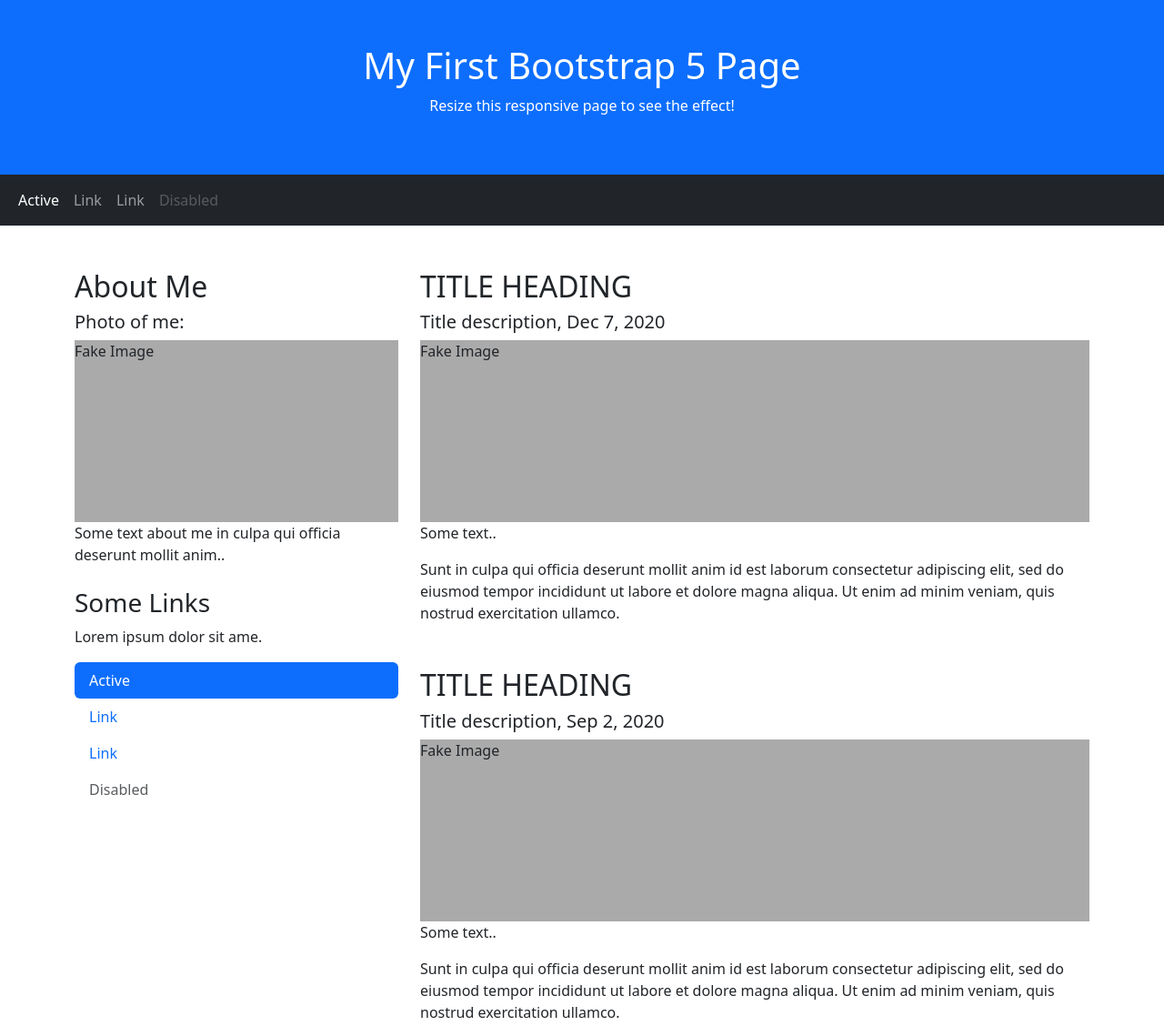
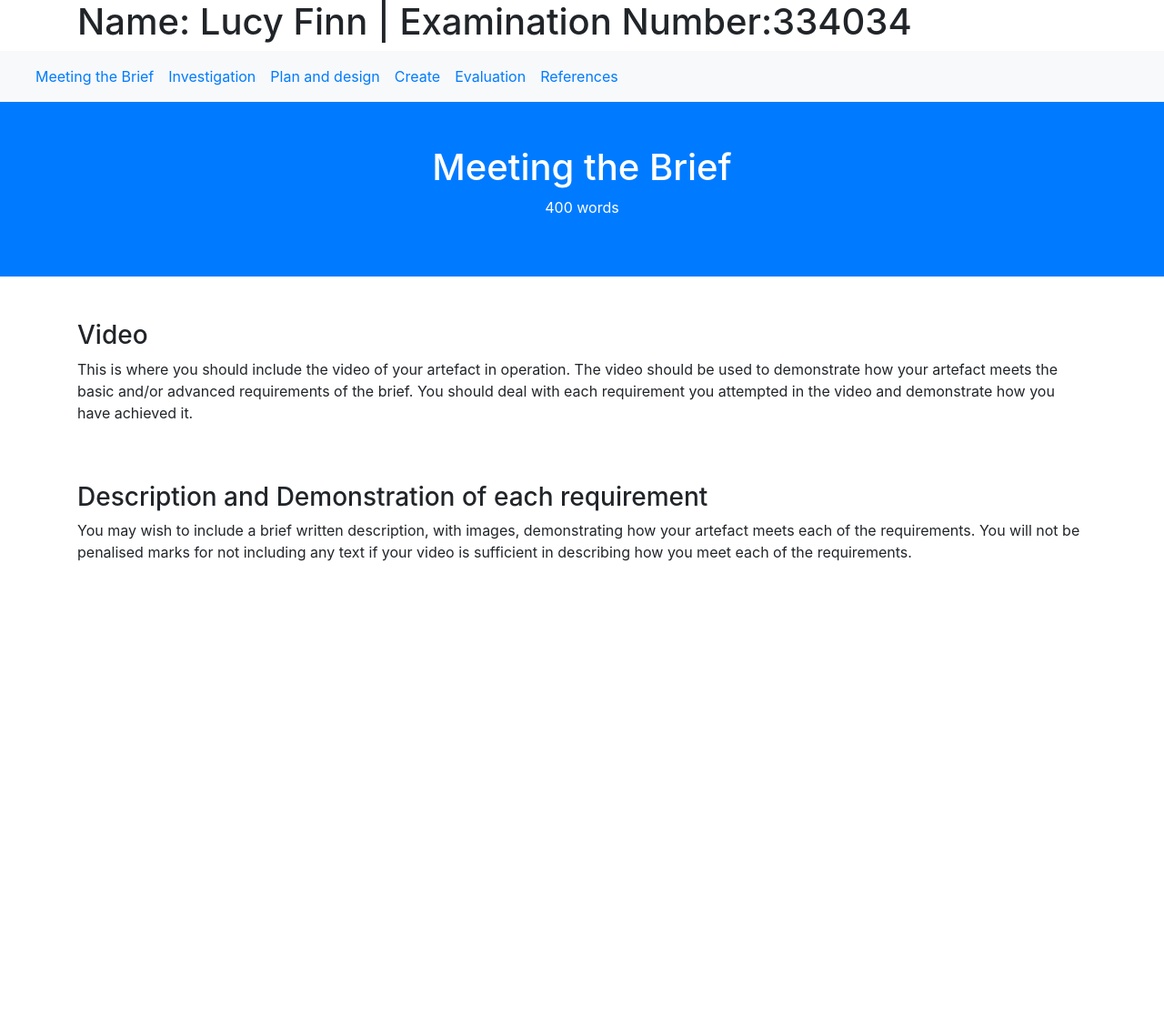
Before and after one commit to LucyFinn/Project, a plain HTML site: page index.html in a window 1280 px wide. Shown: the top 1128 px of the page at 91% size. After the commit the page ends 800 px from the top, so only its background shows below. Drawn offline with nearby package versions, Linux system fonts and the light colour scheme.

Commit message:
Update index.html

```diff
--- a/index.html
+++ b/index.html
@@ -1,87 +1,78 @@
 <!DOCTYPE html>
 <html lang="en">
 <head>
-  <title>Bootstrap 5 Website Example</title>
+  <title>Project Report Examination Number</title>
   <meta charset="utf-8">
   <meta name="viewport" content="width=device-width, initial-scale=1">
-  <link href="https://cdn.jsdelivr.net/npm/bootstrap@5.3.3/dist/css/bootstrap.min.css" rel="stylesheet">
-  <script src="https://cdn.jsdelivr.net/npm/bootstrap@5.3.3/dist/js/bootstrap.bundle.min.js"></script>
-  <style>
-  .fakeimg {
-    height: 200px;
-    background: #aaa;
-  }
-  </style>
+  <link href="css/bootstrap.min.css" rel="stylesheet">
+  <script src="js/bootstrap.bundle.min.js"></script>
 </head>
 <body>
 
-<div class="p-5 bg-primary text-white text-center">
-  <h1>My First Bootstrap 5 Page</h1>
-  <p>Resize this responsive page to see the effect!</p>
+<div class="container">
+  <h1>Name: Lucy Finn | Examination Number:334034</h1>
+
 </div>
-
-<nav class="navbar navbar-expand-sm bg-dark navbar-dark">
+<nav class="navbar navbar-expand-sm bg-light">
   <div class="container-fluid">
     <ul class="navbar-nav">
       <li class="nav-item">
-        <a class="nav-link active" href="#">Active</a>
+        <a class="nav-link" href="index.html">Meeting the Brief</a>
       </li>
       <li class="nav-item">
-        <a class="nav-link" href="#">Link</a>
+        <a class="nav-link" href="investigation.html">Investigation</a>
       </li>
       <li class="nav-item">
-        <a class="nav-link" href="#">Link</a>
+        <a class="nav-link" href="plan_design.html">Plan and design</a>
       </li>
       <li class="nav-item">
-        <a class="nav-link disabled" href="#">Disabled</a>
+        <a class="nav-link" href="create.html">Create</a>
+      </li>
+      <li class="nav-item">
+        <a class="nav-link" href="evaluation.html">Evaluation</a>
+      </li>
+         <li class="nav-item">
+        <a class="nav-link" href="references.html">References</a>
       </li>
     </ul>
   </div>
 </nav>
 
+
+<div class="container-fluid p-5 bg-primary text-white text-center">
+  <h1>Meeting the Brief</h1>
+  <p>400 words</p>
+
+
+
+</div>
+
 <div class="container mt-5">
   <div class="row">
-    <div class="col-sm-4">
-      <h2>About Me</h2>
-      <h5>Photo of me:</h5>
-      <div class="fakeimg">Fake Image</div>
-      <p>Some text about me in culpa qui officia deserunt mollit anim..</p>
-      <h3 class="mt-4">Some Links</h3>
-      <p>Lorem ipsum dolor sit ame.</p>
-      <ul class="nav nav-pills flex-column">
-        <li class="nav-item">
-          <a class="nav-link active" href="#">Active</a>
-        </li>
-        <li class="nav-item">
-          <a class="nav-link" href="#">Link</a>
-        </li>
-        <li class="nav-item">
-          <a class="nav-link" href="#">Link</a>
-        </li>
-        <li class="nav-item">
-          <a class="nav-link disabled" href="#">Disabled</a>
-        </li>
-      </ul>
-      <hr class="d-sm-none">
+    <div class="col-sm-12">
+      <h3>Video</h3>
+       <p>This is where you should include the video of your artefact in operation. The video should be used to demonstrate how your artefact meets the basic and/or advanced requirements of the brief. You
+should deal with each requirement you attempted in the video and demonstrate how you have
+achieved it.</p>
+
     </div>
-    <div class="col-sm-8">
-      <h2>TITLE HEADING</h2>
-      <h5>Title description, Dec 7, 2020</h5>
-      <div class="fakeimg">Fake Image</div>
-      <p>Some text..</p>
-      <p>Sunt in culpa qui officia deserunt mollit anim id est laborum consectetur adipiscing elit, sed do eiusmod tempor incididunt ut labore et dolore magna aliqua. Ut enim ad minim veniam, quis nostrud exercitation ullamco.</p>
 
-      <h2 class="mt-5">TITLE HEADING</h2>
-      <h5>Title description, Sep 2, 2020</h5>
-      <div class="fakeimg">Fake Image</div>
-      <p>Some text..</p>
-      <p>Sunt in culpa qui officia deserunt mollit anim id est laborum consectetur adipiscing elit, sed do eiusmod tempor incididunt ut labore et dolore magna aliqua. Ut enim ad minim veniam, quis nostrud exercitation ullamco.</p>
-    </div>
+
   </div>
 </div>
+<div class="container mt-5">
+  <div class="row">
+    <div class="col-sm-12">
+      <h3>Description and Demonstration of each requirement</h3>
+<p>
+You may wish to include a brief written description, with images, demonstrating how your artefact
+meets each of the requirements. You will not be penalised marks for not including any text if your
+video is sufficient in describing how you meet each of the requirements. </p>
 
-<div class="mt-5 p-4 bg-dark text-white text-center">
-  <p>Footer</p>
+    </div>
+
+
+  </div>
 </div>
 
 </body>
```
